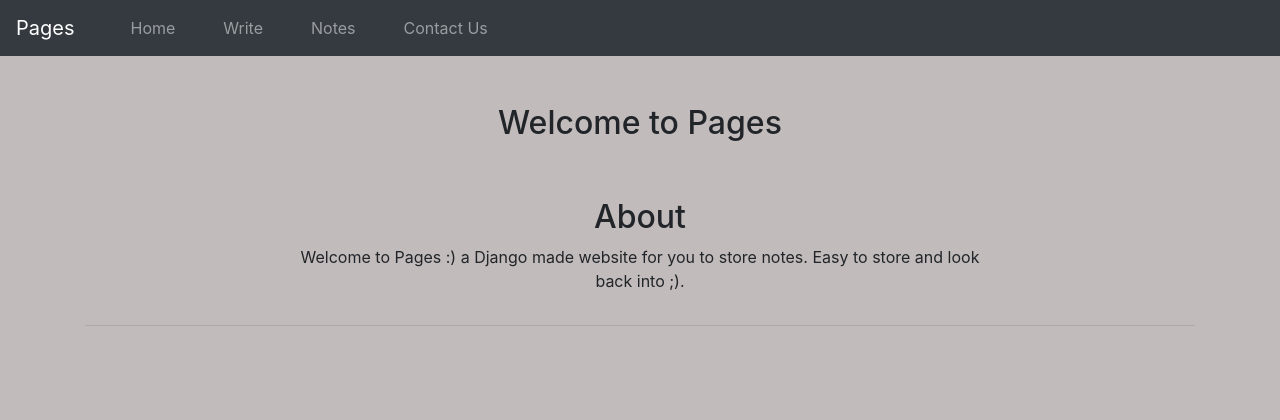
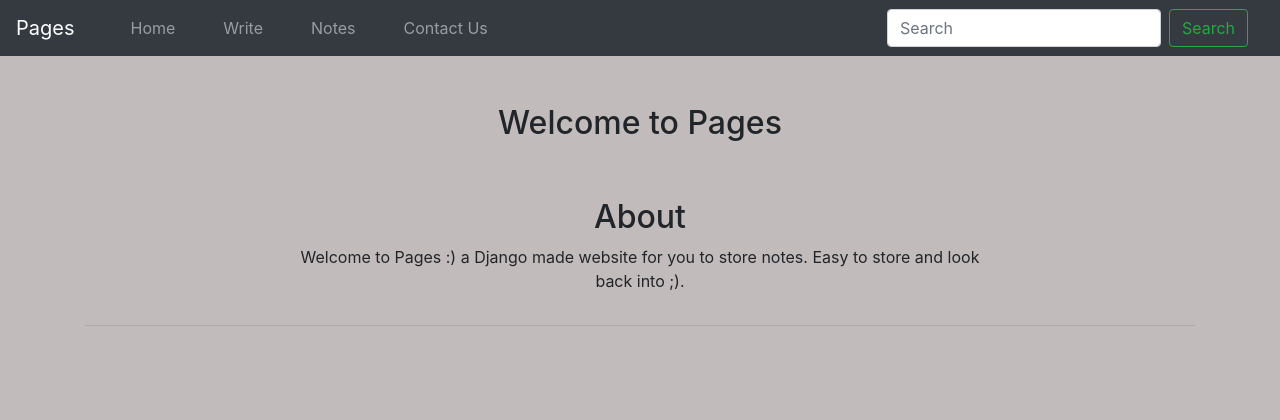
Before and after one commit to vaishnavityra712/Pages, a Django app: template templates/home.html in a window 1280 px wide. Shown: the top 420 px of the page. Run offline with Django 3.2, Linux system fonts and the light colour scheme; the template is opened without the code that fills it, so the values that code supplies are empty; some libraries are stand-ins or nearby versions.

Commit message:
added search functionality

```diff
--- a/space/urls.py
+++ b/space/urls.py
@@ -23,4 +23,6 @@ urlpatterns = [
     path('contact', views.contact, name='contact'),
     path('write', views.write, name='write'),
     path('notes', views.notes, name='notes'),
+    path('search', views.search, name='search'),
+
 ]
--- a/templates/home.html
+++ b/templates/home.html
@@ -38,10 +38,10 @@
                     <a class="nav-link mx-3" href="contact">Contact Us</a>
                 </li>
             </ul>
-            {% comment %} <form class="form-inline my-2 my-lg-0">
-                <input class="form-control mr-sm-2" type="search" placeholder="Search" id="search" aria-label="Search">
+            <form method="GET" action="/search" class="form-inline my-2 my-lg-0">
+                <input class="form-control mr-sm-2" type="search" placeholder="Search" id="search" aria-label="Search" name="search">
                 <button class="btn btn-outline-success my-2 my-sm-0" type="submit">Search</button>
-            </form> {% endcomment %}
+            </form>
         </div>
     </nav>
     <div class="container mt-5" id="home">
--- a/templates/notes.html
+++ b/templates/notes.html
@@ -35,10 +35,10 @@
                     <a class="nav-link mx-3" href="contact">Contact Us</a>
                 </li>
             </ul>
-            <!-- <form class="form-inline my-2 my-lg-0">
-                <input class="form-control mr-sm-2" type="search" placeholder="Search" aria-label="Search">
+            <form method="GET" action="search" class="form-inline my-2 my-lg-0">
+                <input class="form-control mr-sm-2" type="search" placeholder="Search" aria-label="Search" id="search" name="search">
                 <button class="btn btn-outline-success my-2 my-sm-0" type="submit">Search</button>
-            </form> -->
+            </form>
         </div>
     </nav>
 
--- a/templates/write.html
+++ b/templates/write.html
@@ -32,10 +32,10 @@
                     <a class="nav-link mx-3" href="contact">Contact Us</a>
                 </li>
             </ul>
-            {% comment %}<form class="form-inline my-2 my-lg-0">
+            {% comment %} <form class="form-inline my-2 my-lg-0">
                 <input class="form-control mr-sm-2" type="search" placeholder="Search" aria-label="Search">
                 <button class="btn btn-outline-success my-2 my-sm-0" type="submit">Search</button>
-            </form>{% endcomment %}
+            </form> {% endcomment %}
         </div>
     </nav>
 
@@ -47,6 +47,7 @@
         </button>
         </div>
     {% endif %}
+
 
 
 
```
Also changed, not shown: space/views.py (+14 -0 lines), Pages/urls.py (line endings or trailing spaces).
